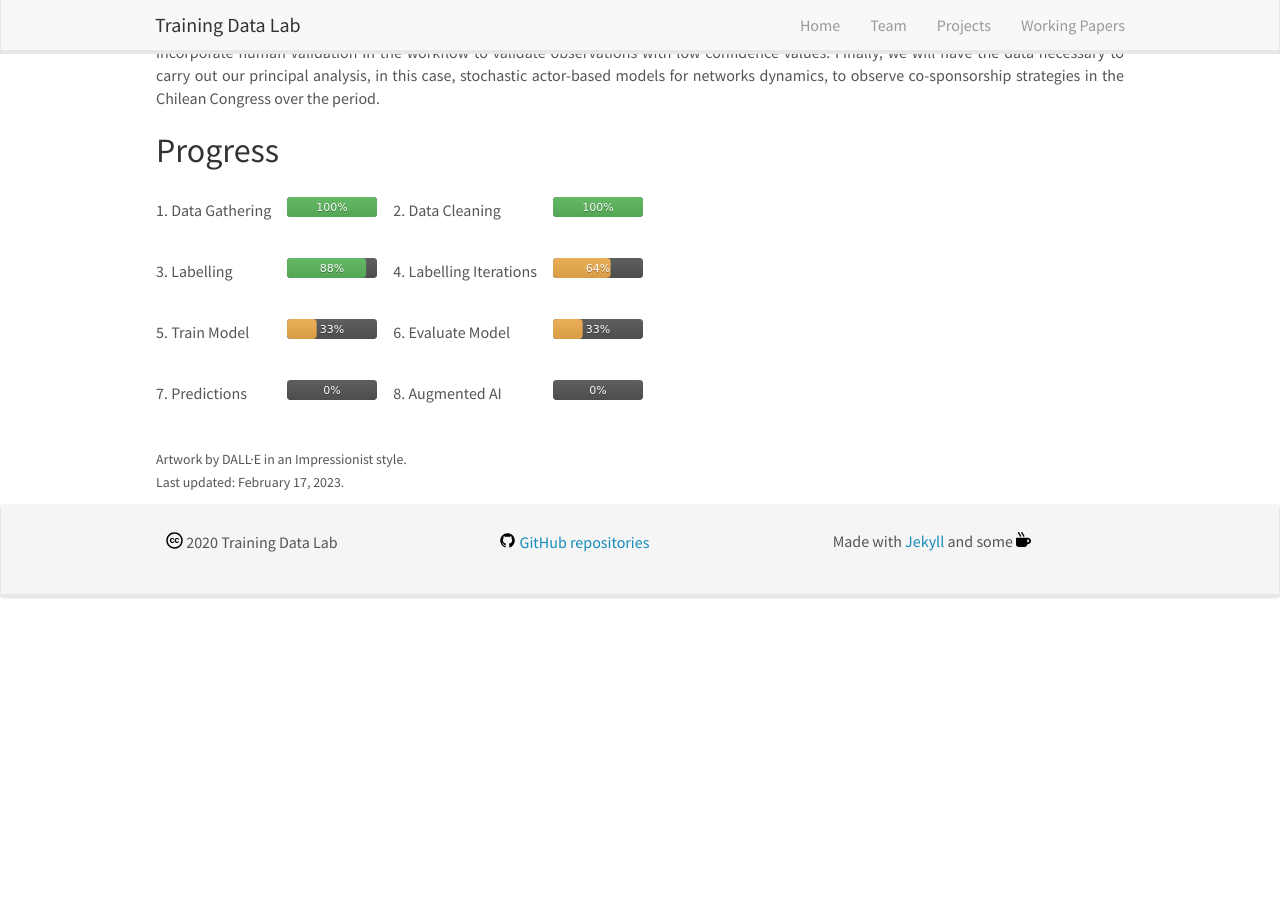
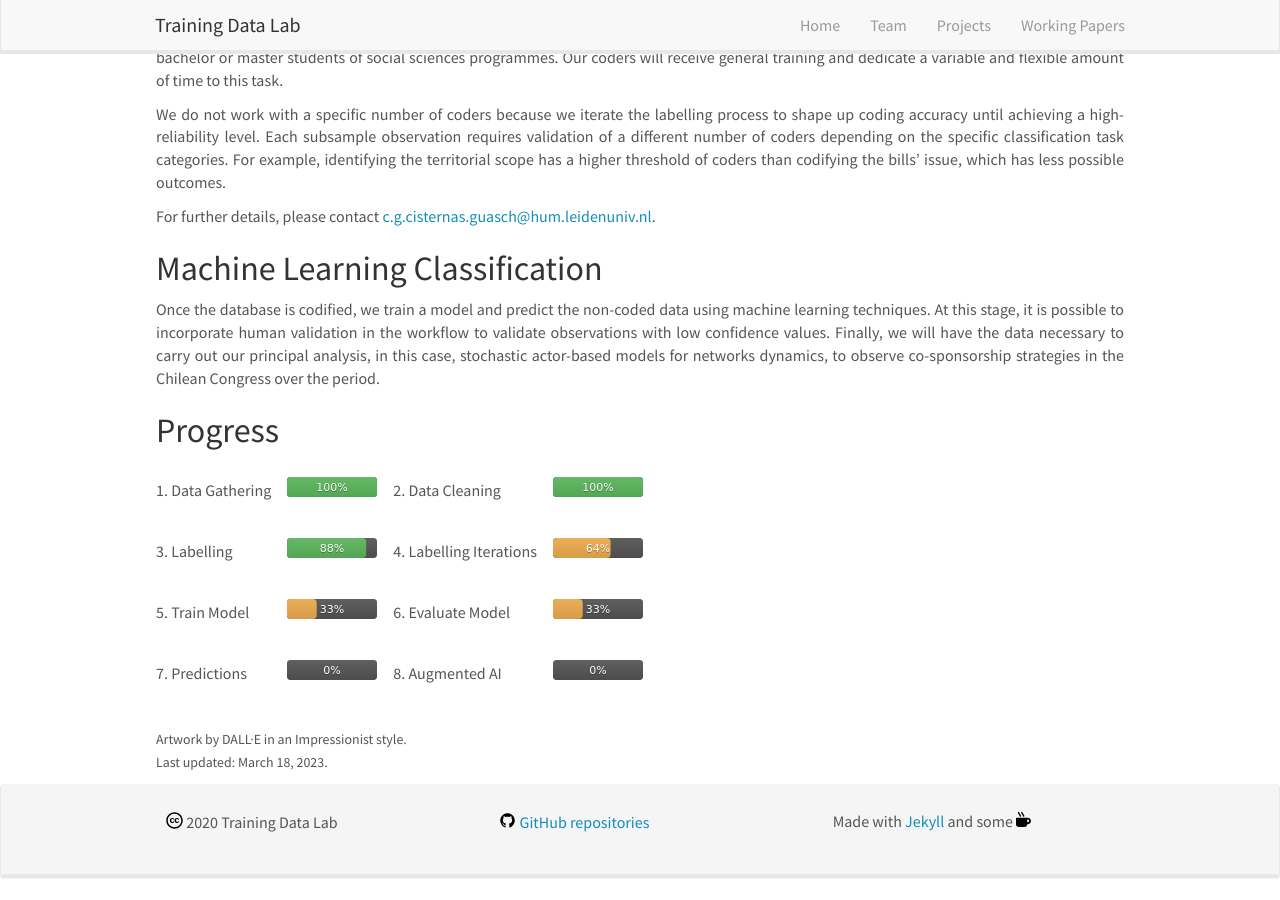
Before and after one commit to training-datalab/old-training-datalab.com, a Jekyll site: the page built from _pages/training-chilean-congress-bills.md, in a window 1280 px wide and 900 px high, scrolled down 732 px. Built offline with Jekyll 4.4.1, drawn with Linux system fonts in a browser that asks for light colours; nearby versions of some CDN libraries; before the commit the page ends 1352 px from its top, so only the background shows below that.

Commit message:
Update training-chilean-congress-bills.md

```diff
--- a/_pages/training-chilean-congress-bills.md
+++ b/_pages/training-chilean-congress-bills.md
@@ -40,4 +40,4 @@ permalink: /projects/chilean-congress-bills
 
 <br />
 <small>Artwork by DALL·E in an Impressionist style.</small><br />
-<small>Last updated: February 17, 2023.</small>
+<small>Last updated: March 18, 2023.</small>
```
Also changed, not shown: other parts of _pages/training-chilean-congress-bills.md (+1 -1 lines).
